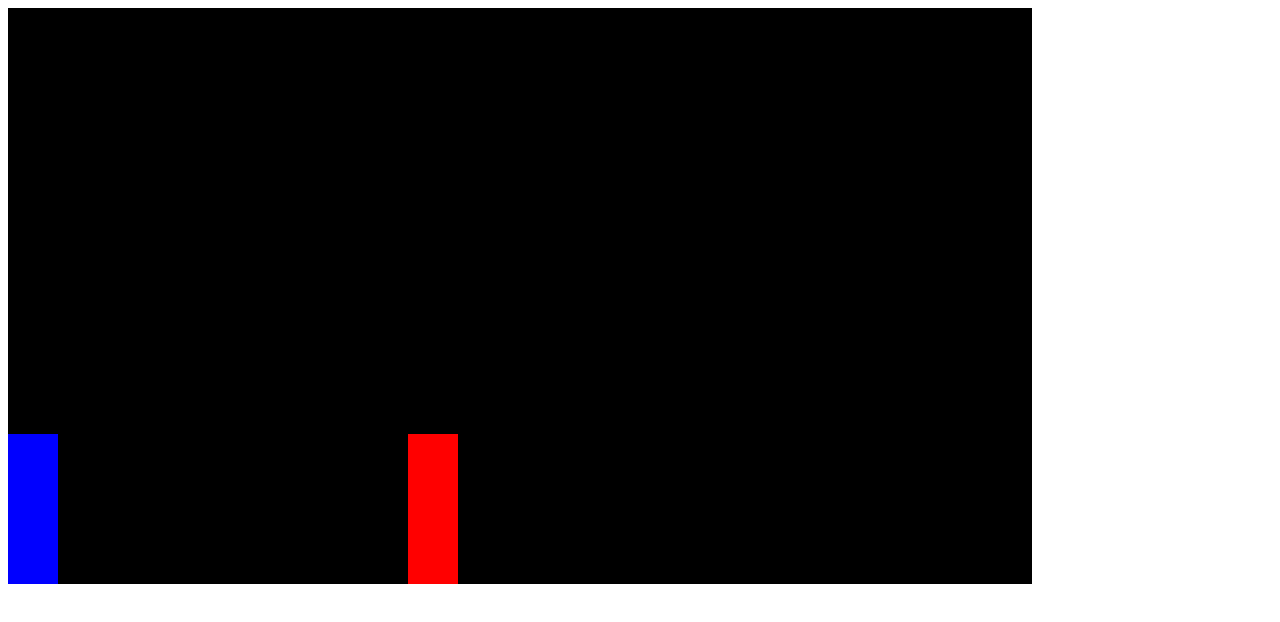
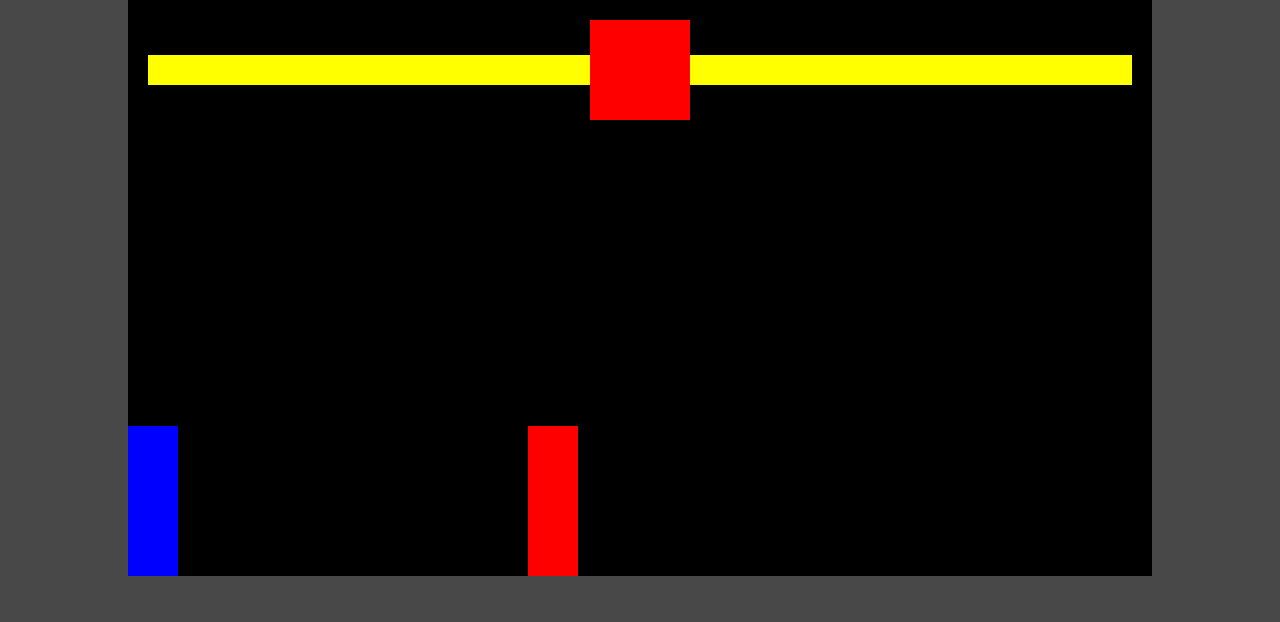
Before and after one commit to devvime/fightGameJs, a plain HTML site: page index.html in a window 1280 px wide. Drawn offline with Linux system fonts and the light colour scheme.

Commit message:
add health for player and enemy

```diff
--- /dev/null
+++ b/index.css
@@ -0,0 +1,53 @@
+/*
+.ui-wrapper {}
+.ui-wrapper .player-health {}
+.ui-wrapper .enemy-health {}
+.ui-wrapper .timer {}
+*/
+* {
+    box-sizing: border-box;
+}
+body {
+    padding: 0;
+    margin: 0;
+    background-color: rgba(26, 26, 26, 0.795)
+}
+canvas {
+    display: block;
+    margin: auto;
+}
+.ui-wrapper {
+    position: absolute;
+    display: flex;
+    align-items: center;
+    width: 1024px;
+    margin: auto;
+    left: 0;
+    right: 0;
+    padding: 20px;
+}
+.ui-wrapper .health {
+    background-color: blue;
+    width: 100%;
+    height: 30px;
+    display: flex;
+}
+.ui-wrapper .health:first-of-type {
+    justify-content: flex-start;
+}
+.ui-wrapper .health:last-of-type {
+    justify-content: flex-end;
+}
+.ui-wrapper .health #playerHealth,
+.ui-wrapper .health #enemyHealth {
+    background-color: yellow;
+    width: 100%;
+    height: 100%;
+    transition: all .5s cubic-bezier(0.175, 0.885, 0.32, 1.275);
+}
+.ui-wrapper .timer {
+    width: 100px;
+    height: 100px;
+    background-color: red;
+    flex-shrink: 0;
+}
--- a/index.html
+++ b/index.html
@@ -1,3 +1,23 @@
-<canvas></canvas>
-
-<script src="index.js"></script>
+<!DOCTYPE html>
+<html lang="en">
+<head>
+    <meta charset="UTF-8">
+    <meta http-equiv="X-UA-Compatible" content="IE=edge">
+    <meta name="viewport" content="width=device-width, initial-scale=1.0">
+    <title>Fight Game with JavaScript</title>
+    <link rel="stylesheet" href="index.css">
+</head>
+<body>
+    <div class="ui-wrapper">
+        <div class="health">
+            <div id="playerHealth"></div>
+        </div>
+        <div class="timer"></div>
+        <div class="health">
+            <div id="enemyHealth"></div>
+        </div>
+    </div>
+    <canvas></canvas>
+    <script src="index.js"></script>
+</body>
+</html>
--- a/index.js
+++ b/index.js
@@ -49,6 +49,7 @@ class Sprite {
       height: 50
     }
     this.isAttacking = false
+    this.health = 100
   }
 
   draw() {
@@ -156,7 +157,8 @@ function animate() {
     }) && player.isAttacking
   ) {
     player.isAttacking = false
-    console.log('player attack successful');
+    enemy.health -= 20
+    document.querySelector('#enemyHealth').style.width = enemy.health + '%'
   }
 
   if (
@@ -166,7 +168,8 @@ function animate() {
     }) && enemy.isAttacking
   ) {
     enemy.isAttacking = false
-    console.log('enemy attack successful');
+    player.health -= 20
+    document.querySelector('#playerHealth').style.width = player.health + '%'
   }
 }
 
```
